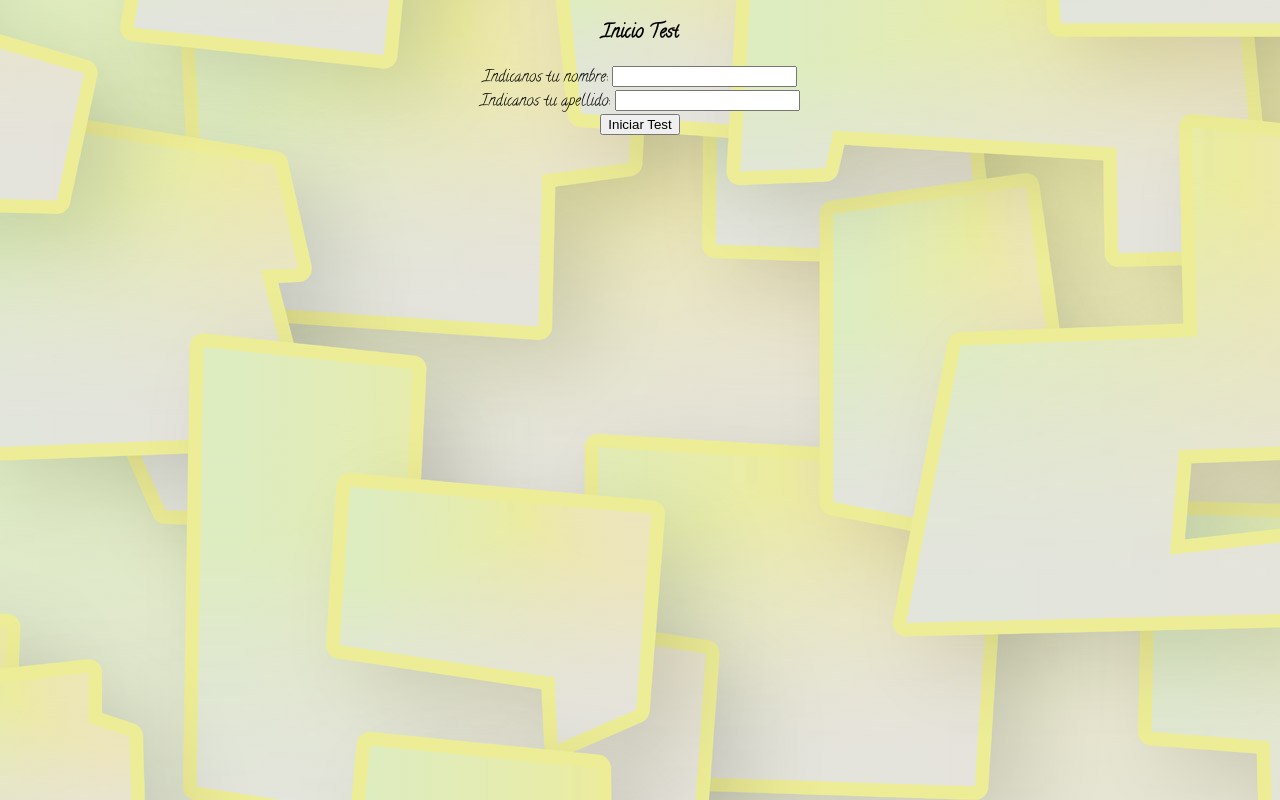
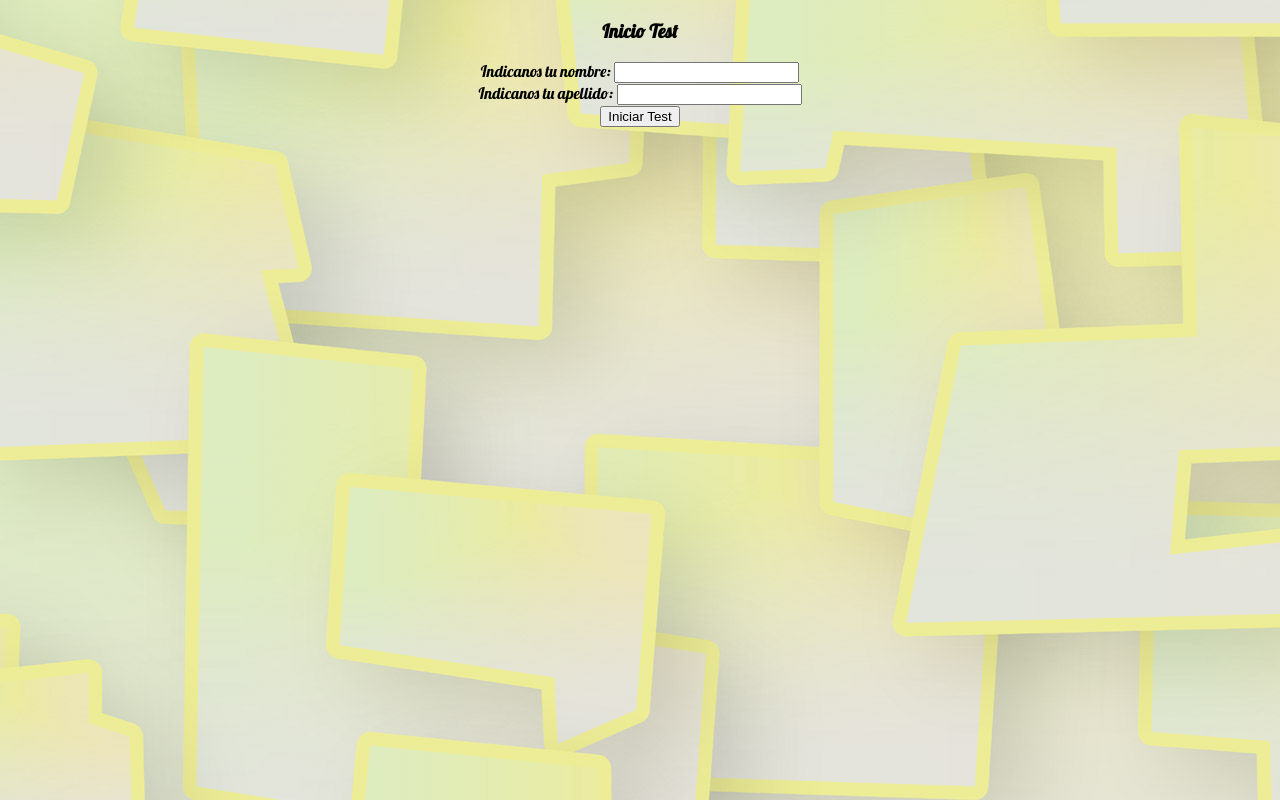
Before and after one commit to jacaam1516daw2/Psicotecnico, a plain HTML site: page index.html in a window 1280 px wide. Drawn offline with Linux system fonts and the light colour scheme.

Commit message:
Finalizado 1

```diff
--- a/index.html
+++ b/index.html
@@ -1,10 +1,11 @@
 <!DOCTYPE html>
-<html>
+<html manifest="test.manifest">
 
 <head>
     <meta charset="UTF-8">
     <meta name="author" content="JCA" />
     <title>Test Psicotécnico</title>
+    <link href='https://fonts.googleapis.com/css?family=Lobster' rel='stylesheet' type='text/css'>
     <link rel="stylesheet" href="style/style.css">
     <script type="text/javascript" src="scripts/Test.js"></script>
 </head>
--- a/style/style.css
+++ b/style/style.css
@@ -1,17 +1,10 @@
+/*web fonts http://www.google.com/webfonts#HomePlace:home */
+
+
 /* importar font */
 
-@font-face {
-    font-family: 'Calligraffiti';
-    src: url('/fonts/Calligraffiti.ttf');
-}
-
-@font-face {
-    font-family: 'Regular';
-    src: url("/fonts/KaushanScript-Regular.otf");
-}
-
 body {
-    font-family: 'Calligraffiti', sans-serif;
+    font-family: 'Lobster', cursive;
     text-align: center;
     background-image: url("../imagenes/back.jpg");
 }
```
Also changed, not shown: tests/Test1.html (+3 -2 lines), tests/Test2.html (+3 -2 lines), tests/Test3.html (+3 -2 lines), tests/Test4.html (+3 -3 lines), tests/TestFin.html (+3 -2 lines), tests/TimeOut.html (+3 -2 lines), fonts/AquilineTwo.ttf (deleted), fonts/Calligraffiti.ttf (deleted), fonts/KaushanScript-Regular.otf (deleted), 2 other files.
